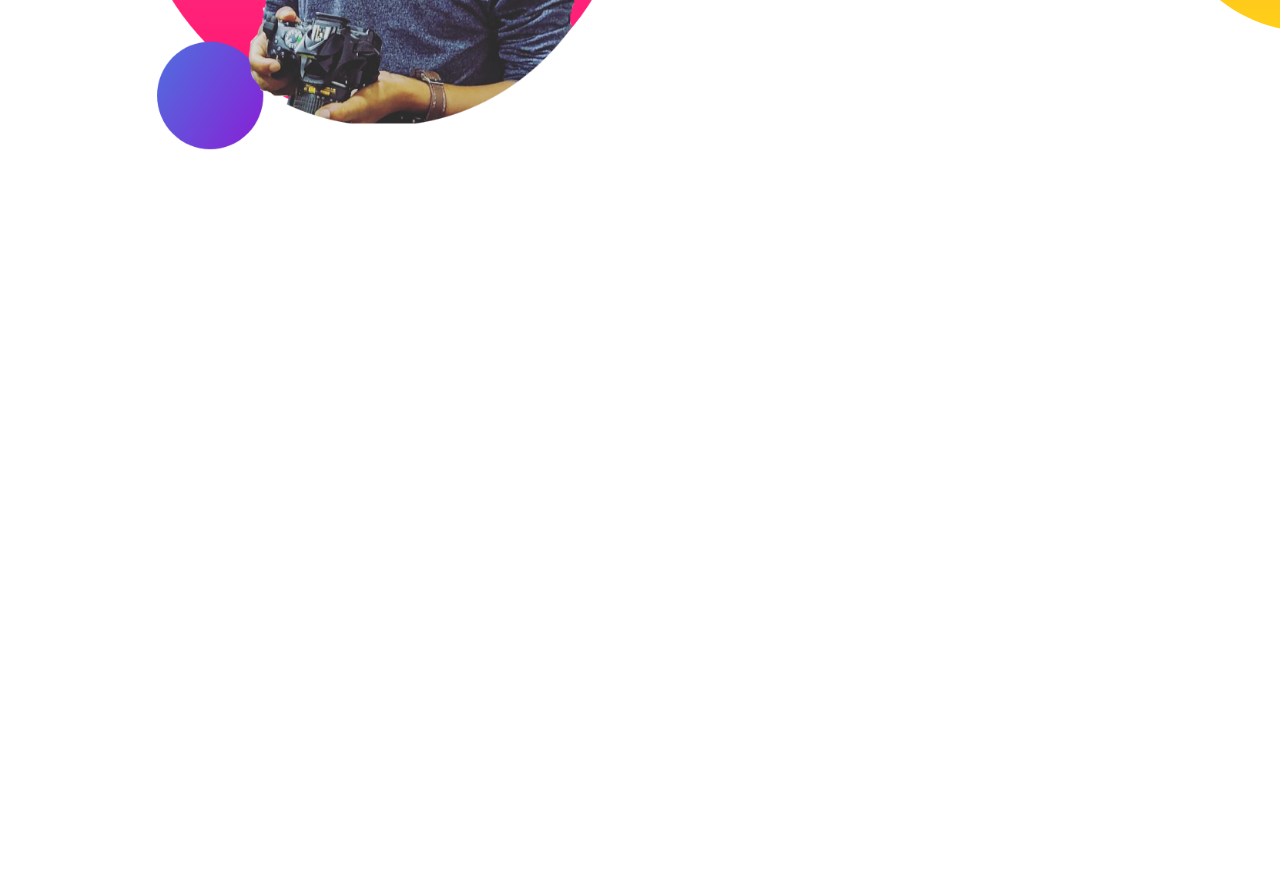
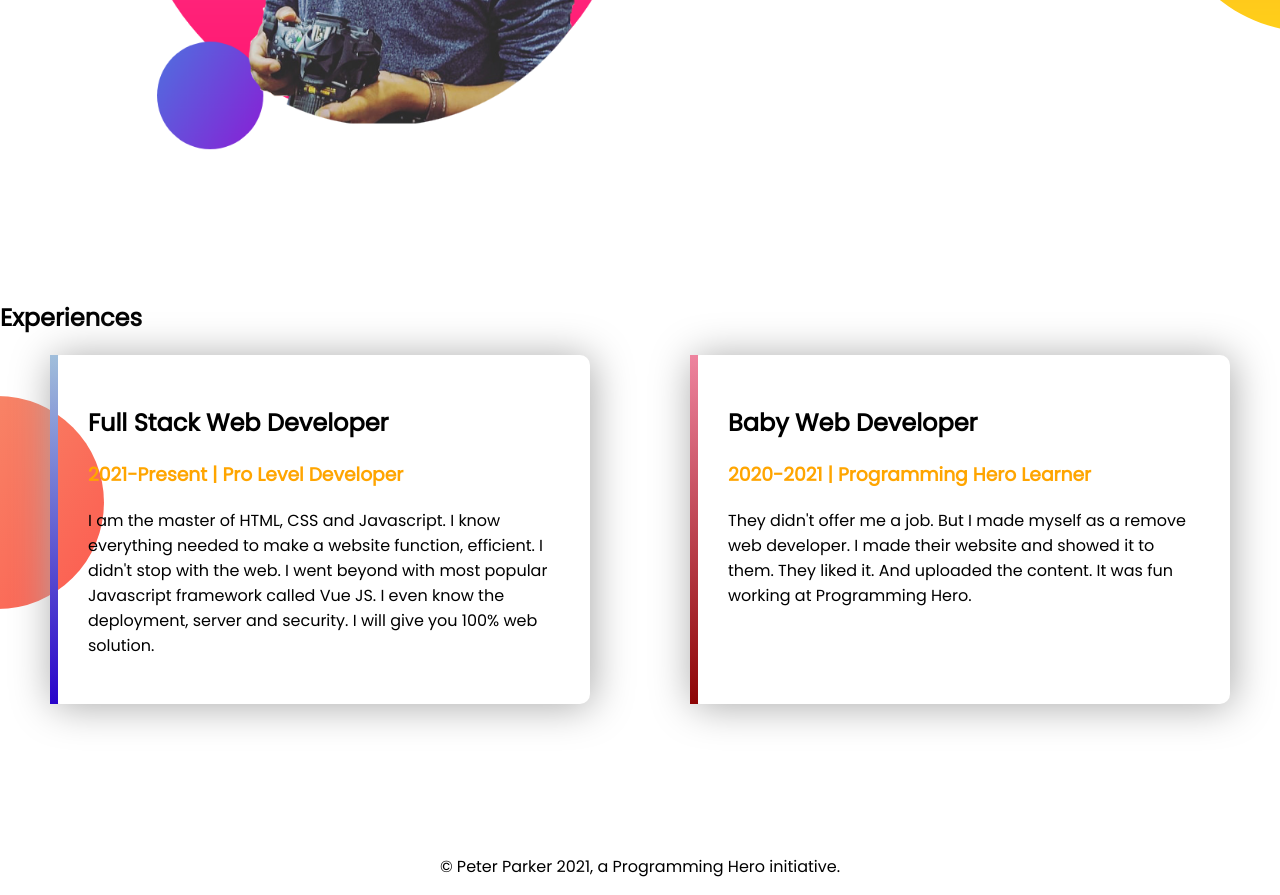
Before and after one commit to itbarunmitra1000/My-Portfolio, a plain HTML site: page index.html in a window 1280 px wide. Shown: the part 1088-1983 px from the top of the page. Before the commit the page ends 1388 px from the top, so only its background shows below. Drawn offline with Linux system fonts and the light colour scheme.

Commit message:
add two experience

```diff
--- a/index.html
+++ b/index.html
@@ -6,9 +6,9 @@
   <meta http-equiv="X-UA-Compatible" content="IE=edge" />
   <meta name="viewport" content="width=device-width, initial-scale=1.0" />
   <title>Barun World</title>
-  <link rel="preconnect" href="https://fonts.googleapis.com" />
-  <link rel="preconnect" href="https://fonts.gstatic.com" crossorigin />
-  <link href="https://fonts.googleapis.com/css2?family=Poppins:ital@1&display=swap" rel="stylesheet" />
+  <link rel="preconnect" href="https://fonts.googleapis.com">
+<link rel="preconnect" href="https://fonts.gstatic.com" crossorigin>
+<link href="https://fonts.googleapis.com/css2?family=Poppins&display=swap" rel="stylesheet">
   <link rel="stylesheet" href="style.css" />
 </head>
 
@@ -31,9 +31,9 @@
     </div>
   </section>
 
-  <section class="container "id="dream_back_img" >
+  <section class="container " id="dream_back_img">
     <div class="half_width">
-      <img  src="images/second.png" alt="" />
+      <img src="images/second.png" alt="" />
     </div>
     <div class="half_width dream_left">
       <h1>Dream Big</h1>
@@ -48,6 +48,32 @@
     </div>
 
   </section>
+
+
+  <section class="experience">
+    <h1>Experiences</h1>
+    <div class="container">
+      <div class="wev_pack" id="left_border">
+        <h1>Full Stack Web Developer</h1>
+        <h3 class="color-change">2021-Present | Pro Level Developer</h3>
+        <p>I am the master of HTML, CSS and Javascript. I know everything needed to make a website function, efficient.
+          I didn't stop with the web. I went beyond with most popular Javascript framework called Vue JS. I even know
+          the deployment, server and security. I will give you 100% web solution.</p>
+      </div>
+
+      <div class="wev_pack " id="left_border1">
+        <h1>Baby Web Developer</h1>
+
+        <h3 class="color-change">2020-2021 | Programming Hero Learner</h3>
+        <p>They didn't offer me a job. But I made myself as a remove web developer. I made their website and showed it
+          to them. They liked it. And uploaded the content. It was fun working at Programming Hero.</p>
+      </div>
+    </div>
+  </section>
+
+  <footer>
+    <p>© Peter Parker 2021, a Programming Hero initiative.</p>
+  </footer>
 </body>
 
 </html>
--- a/style.css
+++ b/style.css
@@ -52,3 +52,39 @@ body{
     background-repeat: no-repeat;
     background-position: right;
 }
+.experience{
+    background-image: url(./images/exp-bg.png);
+    background-repeat: no-repeat;
+    background-position: left;
+}
+
+.wev_pack{
+    padding: 30px;
+    margin-left: 50px;
+    margin-right: 50px;
+    width:50%;
+    box-shadow: 2px 2px 40px rgb(168, 168, 168);
+    border-radius: 10px;
+
+
+
+}
+#left_border{
+     border-left:  8px solid;
+     border-image: linear-gradient(rgb(161, 191, 219),rgb(41, 4, 202));
+     border-image-slice: 1;
+
+}
+#left_border1{
+    border-left:  8px solid;
+    border-image: linear-gradient(rgb(238, 132, 159),rgb(141, 5, 5));
+    border-image-slice: 1;
+}
+footer{
+
+    text-align: center;
+
+}
+footer p{
+    font-size: 16px;
+}
```
